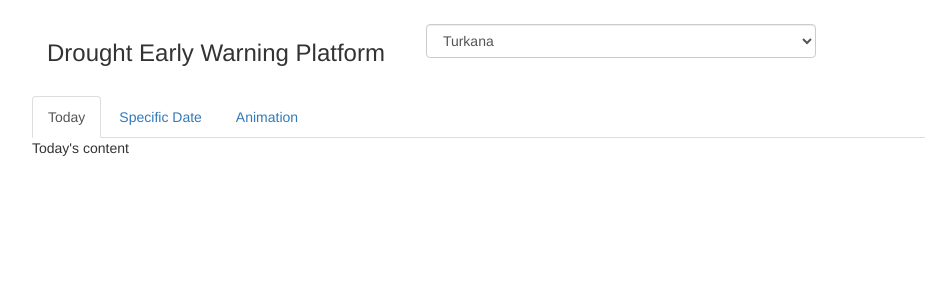
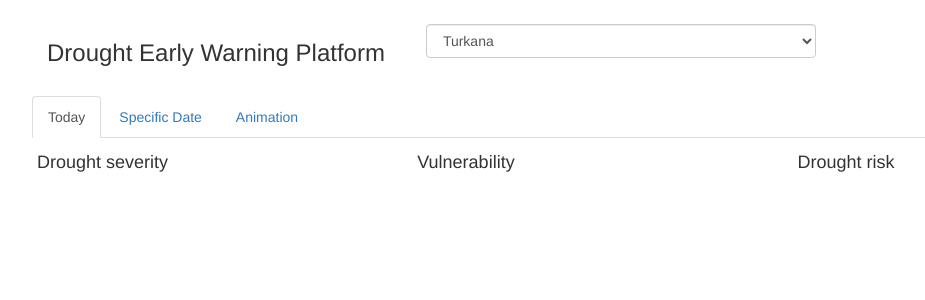
Before and after one commit to Upande/Climwarm, a Django app: page /home in a window 1280 px wide. Shown: the part 51-351 px from the top of the page, without its empty margins (23-948 px from the left). Run offline with Django 3.2, Linux system fonts and the light colour scheme; some libraries are stand-ins or nearby versions.

Commit message:
adding initial map templates

```diff
--- a/EWS/templates/home.html
+++ b/EWS/templates/home.html
@@ -2,13 +2,32 @@
 
 {% block title %}Clim-Warn Early warning platform - UNEP{% endblock title %}
 {% block extra_head %}
+
 <style>
 .vcenter {
     display: inline-block;
     vertical-align: middle;
     float: none;
 }
+
+.placeholder {
+    width:100%;
+    height: 100%;
+}
+
+.column {
+    width:32.5%;
+    padding:5px;
+    float:left;
+}
+
+.column img {
+    width:100%;
+    height:98%;
+}
+
 </style>
+
 {% endblock extra_head %}
 {% block main_content %}
  <div class="container">
@@ -37,7 +56,13 @@
  			</ul>
  			<div class="tab-content">
  				<div role="tabpanel" class="tab-pane active" id="today">
- 					Today's content
+ 							<div class="placeholder">
+						          <div id="map" class="column"><h4>Drought severity</h4></div>
+						          <div id="map_2" class="column"><h4>Vulnerability</h4></div>
+						          <div id="map_3" class="column"><h4>Drought risk</h4></div>
+
+						      </div>
+
  				</div>
  				<div role="tabpanel" class="tab-pane" id="datespecific">
  					Specific date
--- a/templates/base.html
+++ b/templates/base.html
@@ -16,8 +16,66 @@
       <script src="https://oss.maxcdn.com/respond/1.4.2/respond.min.js"></script>
     <![endif]-->
     {% block extra_head %}{% endblock %}
+    <link rel="stylesheet" href="http://openlayers.org/en/v3.0.0/css/ol.css" type="text/css">
+    <script src="http://openlayers.org/en/v3.0.0/build/ol.js" type="text/javascript"></script>
+    <script type='text/javascript'>
+var first_map, second_map, third_map
+
+function init(){
+first_map = new ol.Map({
+        target:'map',
+        renderer:'canvas',
+        view: new ol.View({
+            projection: 'EPSG:900913',
+            center:[4208385, 20678],
+            zoom:5
+        })
+    });
+var newLayer = new ol.layer.Tile({
+    source: new ol.source.OSM()});
+
+var wmsLayer = new ol.layer.Image({
+            source: new ol.source.ImageWMS({
+                url: 'http://maps.virtualkenya.org/geoserver/wms',
+                params: {'LAYERS': 'geonode:countypopft'},
+                serverType: 'geoserver' })
+        });
+
+second_map = new ol.Map({
+        target:'map_2'
+        });
+var wmsLayer2 = new ol.layer.Image({
+            source: new ol.source.ImageWMS({
+                url: 'http://maps.virtualkenya.org/geoserver/wms',
+                params: {'LAYERS': 'geonode:dmo12jan2012'},
+                serverType: 'geoserver' })
+        });
+second_map.bindTo('view', first_map);
+
+third_map = new ol.Map({
+        target:'map_3'
+        });
+var wmsLayer3 = new ol.layer.Image({
+            source: new ol.source.ImageWMS({
+                url: 'http://maps.virtualkenya.org/geoserver/wms',
+                params: {'LAYERS': 'geonode:kenya_locations'},
+                serverType: 'geoserver' })
+        });
+third_map.bindTo('view', first_map);
+
+var myZoom = new ol.control.ZoomSlider();
+first_map.addControl(myZoom);
+
+first_map.addLayer(newLayer);
+first_map.addLayer(wmsLayer);
+second_map.addLayer(newLayer);
+second_map.addLayer(wmsLayer2);
+third_map.addLayer(newLayer);
+third_map.addLayer(wmsLayer3);
+}
+</script>
 </head>
-<body>
+<body onload = 'init()'>
     <header class="navbar navbar-default navbar-static-top" role="banner">
         <div class="container">
             <div class="navbar-header">
```
Also changed, not shown: 5 other files.
